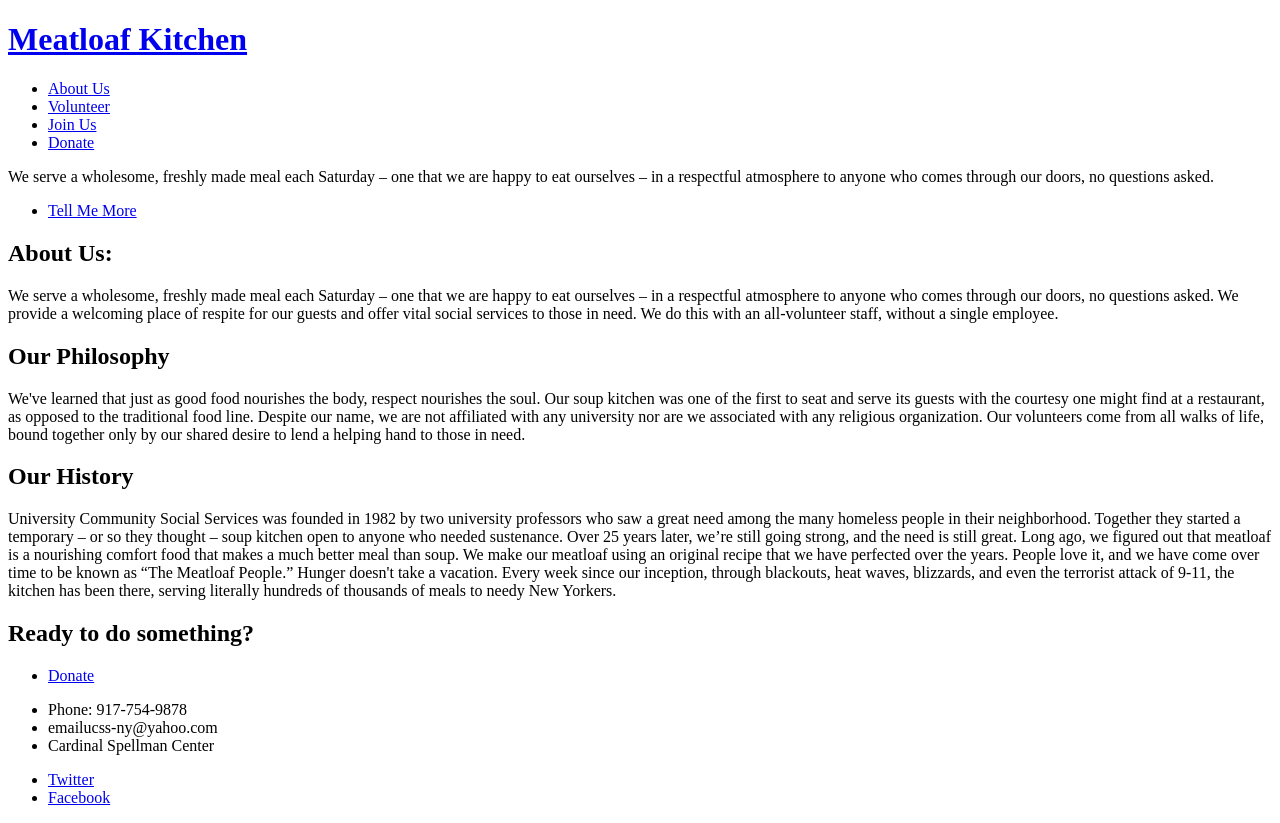
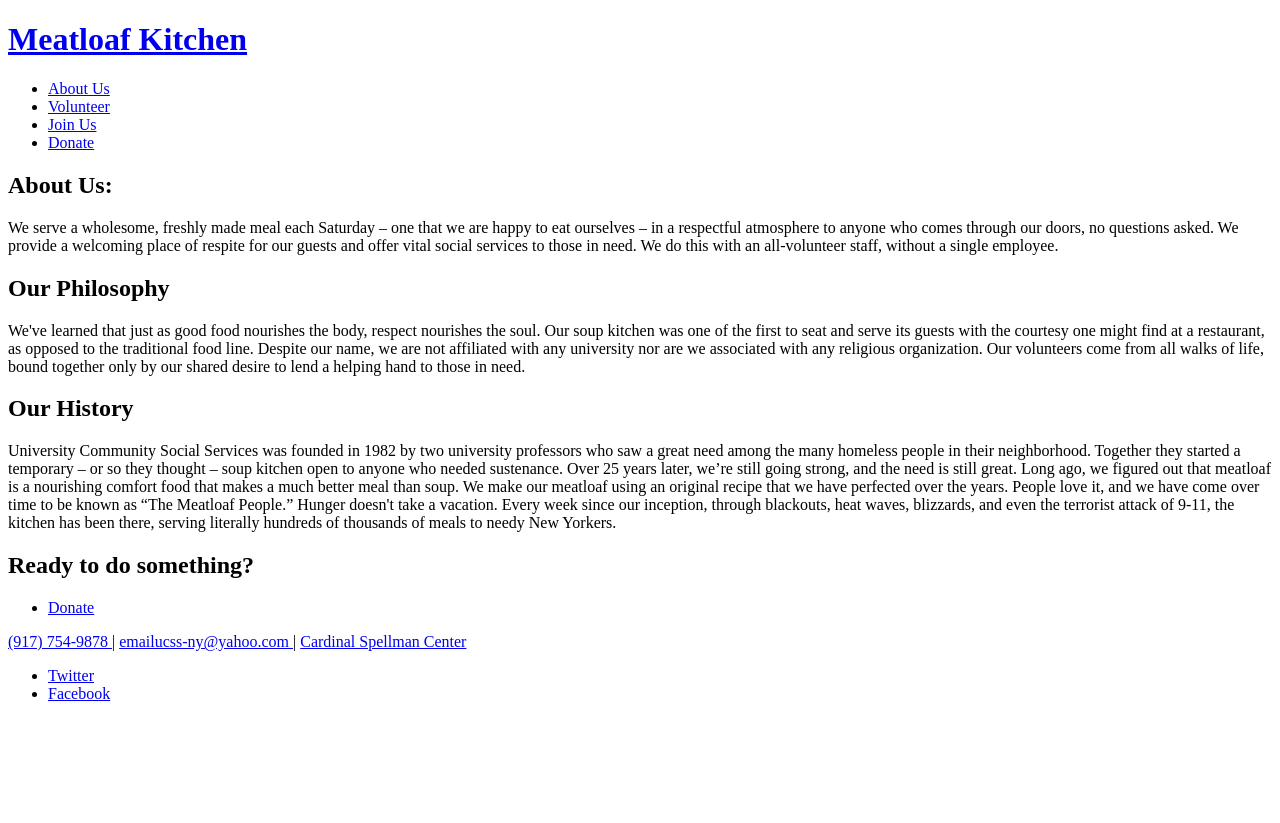
Before and after one commit to charlyebrown/meatloafkitchen, a plain HTML site: page about.html in a window 1280 px wide. After the commit the page ends 800 px from the top, so only its background shows below. Drawn offline with Linux system fonts and the light colour scheme.

Commit message:
fixed main page

```diff
--- a/about.html
+++ b/about.html
@@ -6,7 +6,7 @@
 -->
 <html>
   <head>
-    <title>Twenty by HTML5 UP</title>
+    <title>Meatloaf Kitchen</title>
     <meta http-equiv="content-type" content="text/html; charset=utf-8" />
     <meta name="description" content="" />
     <meta name="keywords" content="" />
@@ -51,17 +51,7 @@
           automatically wrap lines, so be sure to use line breaks where
           appropriate (<br />).
         -->
-        <div class="inner">
 
-          <p>We serve a wholesome, freshly made meal each Saturday – one that we are happy to eat ourselves –
-in a respectful atmosphere to anyone who comes through our doors, no questions asked. </p>
-          <footer>
-            <ul class="buttons vertical">
-              <li><a href="#main" class="button fit scrolly">Tell Me More</a></li>
-            </ul>
-          </footer>
-
-        </div>
 
       </section>
 
@@ -122,22 +112,21 @@ in a respectful atmosphere to anyone who comes through our doors, no questions a
       </section>
 
     <!-- Footer -->
-      <footer id="footer">
 
 
-        <ul>
-          <li>Phone: 917-754-9878</li>
-          <li>emailucss-ny@yahoo.com</li>
-          <li>Cardinal Spellman Center</li>
-        </ul>
+      <footer id="footer">
+            <a href="tel:+9177549878">(917) 754-9878   </a> |
+            <a href=”mailto:emailucss-ny@yahoo.com?subject=Greetings!”> emailucss-ny@yahoo.com    </a> |
+            <a href="https://www.google.com/maps/preview?q=Cardinal+Spellman+Center&ie=UTF-8&ei=ABfxU9nIL4vksASs_YLwCg&ved=0CAgQ_AUoAQ">Cardinal Spellman Center</a>
 
 
-        <ul class="icons">
-          <li><a href="#" class="icon circle fa-twitter"><span class="label">Twitter</span></a></li>
-          <li><a href="#" class="icon circle fa-facebook"><span class="label">Facebook</span></a></li>
-        </ul>
+          <ul class="icons">
+            <li><a href="#" class="icon circle fa-twitter"><span class="label">Twitter</span></a></li>
+            <li><a href="#" class="icon circle fa-facebook"><span class="label">Facebook</span></a></li>
+          </ul>
 
-      </footer>
+        </footer>
+
 
   </body>
 </html>
```
Also changed, not shown: join_us.html (+10 -6 lines).
